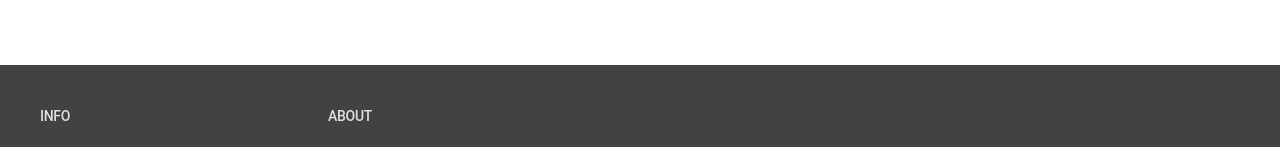
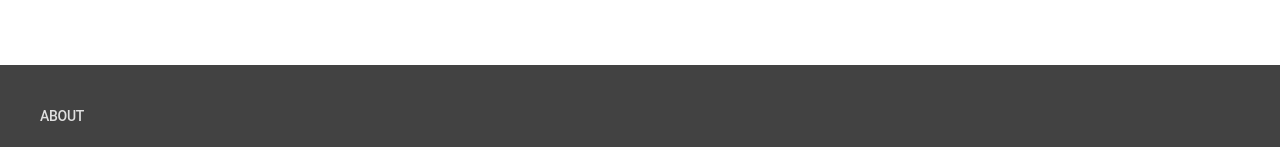
Before and after one commit to usernotfound999/usernotfound999.github.io, a Jekyll site: the page built from CHANGELOG.md, in a window 1280 px wide. Shown: the part 3599-3746 px from the top of the page. Built offline with Jekyll 4.4.1, drawn with Linux system fonts in a browser that asks for light colours; our own code applies the rules of GitHub Pages for plain Markdown files; some of the changed text lies outside the part shown.

Commit message:
Update footer.html

```diff
--- a/_includes/footer.html
+++ b/_includes/footer.html
@@ -1,12 +1,12 @@
 <footer class="mdl-mega-footer">
   <div class="mdl-mega-footer--middle-section">
 
-    <div class="mdl-mega-footer--drop-down-section">
+<!--    <div class="mdl-mega-footer--drop-down-section">
       <input class="mdl-mega-footer--heading-checkbox" type="checkbox" checked>
       <h1 class="mdl-mega-footer--heading">INFO</h1>
       <ul class="mdl-mega-footer--link-list">
         <li><a href="mailto:{{ site.email }}">{{ site.email }}</a></li>
-<!--        <li><a href="{{ "/feed.xml" | prepend: site.baseurl }}"</a></li>  -->
+        <li><a href="{{ "/feed.xml" | prepend: site.baseurl }}"</a></li>
       </ul>
     </div>
 
```
